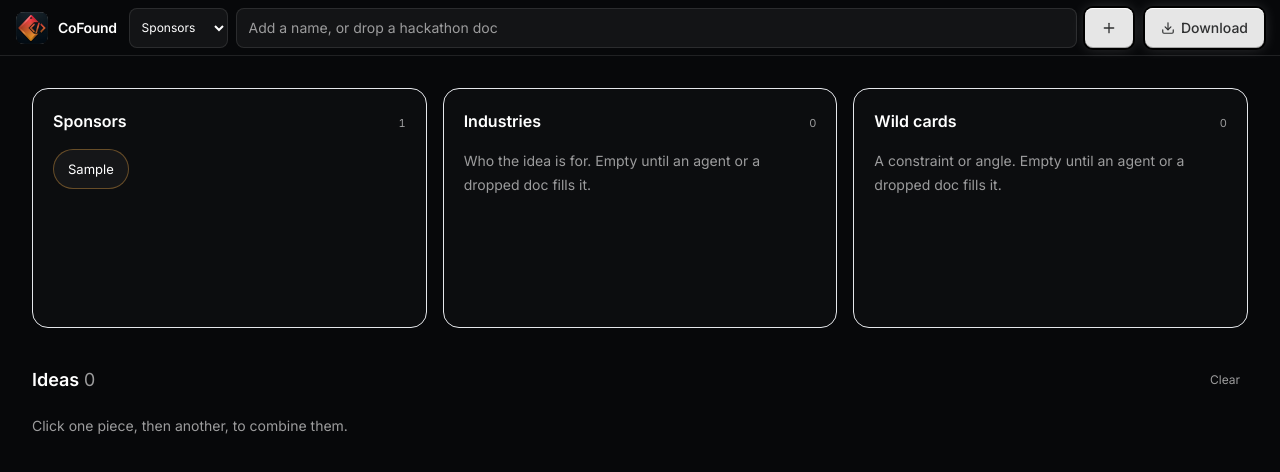
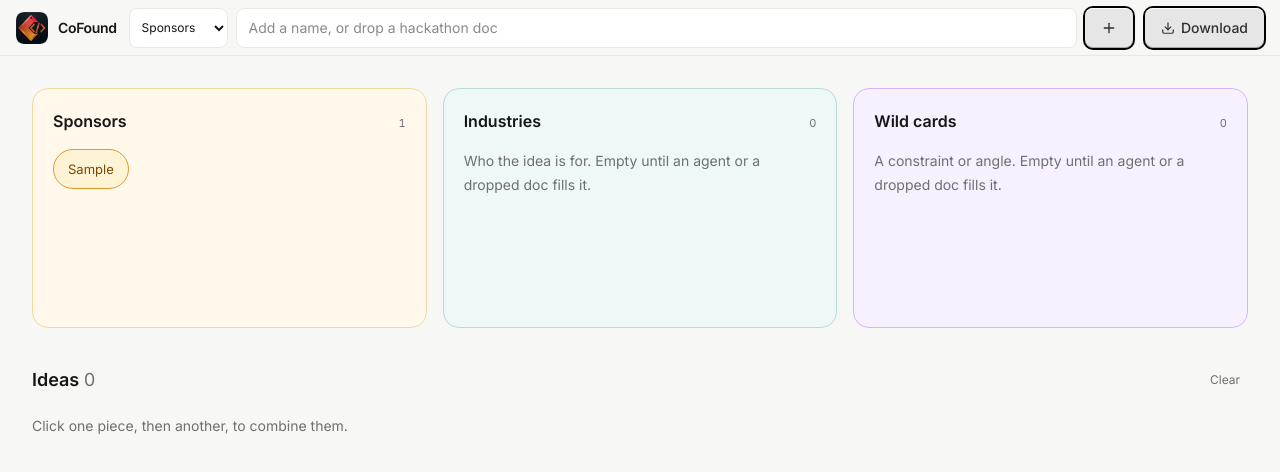
Before and after one commit to fozagtx/AgentTag, a Next.js app: page / in a window 1280 px wide. Both pictures are taken after typing "Sample" into the empty fields and a click on the button "Add". Shown: the top 472 px of the page. Built offline with nearby package versions, Linux system fonts and the light colour scheme.

Commit message:
switch canvas to light UI with distinct stack colors

```diff
--- a/app/globals.css
+++ b/app/globals.css
@@ -5,8 +5,8 @@
 @tailwind utilities;
 
 :root {
-  --canvas: #07080a;
-  --muted: #9c9c9d;
+  --canvas: #f7f7f5;
+  --muted: #6f6f6f;
   --white: #ffffff;
   --keycap: #e6e6e6;
   --keycap-ink: #2f3031;
@@ -26,7 +26,7 @@
 html,
 body {
   background: var(--canvas);
-  color: var(--white);
+  color: #161616;
   font-family: var(--font-sans), Inter, ui-sans-serif, system-ui, sans-serif;
   overflow-x: hidden;
   -webkit-font-smoothing: antialiased;
@@ -97,33 +97,49 @@ body {
   min-height: 40px;
   padding: 0 14px;
   border-radius: 999px;
-  border: 1px solid rgba(255, 255, 255, 0.12);
-  background: rgba(255, 255, 255, 0.04);
-  color: #fff;
+  border: 1px solid #e8e8e4;
+  background: #fff;
+  color: #161616;
   font-size: 13px;
   line-height: 1;
   transition: border-color 120ms ease, background 120ms ease;
 }
 
-.chip:hover {
-  border-color: rgba(255, 255, 255, 0.28);
-}
-
 .chip-sponsor {
-  border-color: rgba(255, 179, 71, 0.35);
+  background: #fff3d6;
+  border-color: #e09a2b;
+  color: #7a4a00;
 }
 
 .chip-industry {
-  border-color: rgba(255, 255, 255, 0.16);
+  background: #e4f4f1;
+  border-color: #2a9d8f;
+  color: #145a52;
 }
 
 .chip-wild {
-  border-color: rgba(255, 47, 58, 0.28);
+  background: #f3e8ff;
+  border-color: #7c3aed;
+  color: #4c1d95;
 }
 
 .chip.is-on {
-  background: rgba(255, 107, 74, 0.18);
-  border-color: #ff6b4a;
+  box-shadow: 0 0 0 2px #161616;
+}
+
+.field-sponsor {
+  background: #fff8eb;
+  border-color: #f0d9a0;
+}
+
+.field-industry {
+  background: #eef8f6;
+  border-color: #b8ddd6;
+}
+
+.field-wild {
+  background: #f7f0ff;
+  border-color: #d8b4fe;
 }
 
 .pill-nav {
--- a/app/layout.tsx
+++ b/app/layout.tsx
@@ -30,7 +30,7 @@ export default function RootLayout({ children }: { children: React.ReactNode })
   return (
     <html lang="en">
       <body
-        className={`${inter.variable} ${jetbrains.variable} min-h-screen bg-[#07080a] text-white antialiased selection:bg-[#ff6b4a] selection:text-white`}
+        className={`${inter.variable} ${jetbrains.variable} min-h-screen bg-[#f7f7f5] text-[#161616] antialiased selection:bg-[#ffb347] selection:text-[#161616]`}
         style={{ fontFamily: "var(--font-sans), Inter, sans-serif" }}
       >
         <Script src="/client.js" strategy="afterInteractive" />
--- a/components/IdeaCanvas.tsx
+++ b/components/IdeaCanvas.tsx
@@ -98,10 +98,10 @@ export default function IdeaCanvas() {
   };
 
   return (
-    <div className="flex min-h-dvh flex-col bg-[#07080a] text-white">
-      <header className="shrink-0 border-b border-white/10 px-4 py-3 space-y-3 sm:space-y-0 sm:flex sm:h-14 sm:items-center sm:gap-3 sm:py-0">
+    <div className="flex min-h-dvh flex-col bg-[#f7f7f5] text-[#161616]">
+      <header className="shrink-0 border-b border-[#e8e8e4] bg-[#f7f7f5] px-4 py-3 space-y-3 sm:space-y-0 sm:flex sm:h-14 sm:items-center sm:gap-3 sm:py-0">
         <div className="flex items-center justify-between gap-3">
-          <BrandMark />
+          <BrandMark light />
           <button
             type="button"
             onClick={download}
@@ -115,7 +115,7 @@ export default function IdeaCanvas() {
             value={field}
             onChange={(e) => setField(e.target.value as ElementKind)}
             aria-label="Field"
-            className="h-10 rounded-lg border border-white/10 bg-white/5 px-2 text-xs text-white focus:outline-none"
+            className="h-10 rounded-lg border border-[#e8e8e4] bg-white px-2 text-xs text-[#161616] focus:outline-none"
           >
             {FIELDS.map((f) => (
               <option key={f.id} value={f.id}>
@@ -128,7 +128,7 @@ export default function IdeaCanvas() {
             onChange={(e) => setCustom(e.target.value)}
             placeholder="Add a name, or drop a hackathon doc"
             aria-label="Add a stack"
-            className="min-w-0 flex-1 rounded-lg border border-white/10 bg-white/5 px-3 py-2 text-sm text-white placeholder:text-[#9c9c9d] focus:outline-none min-h-10"
+            className="min-w-0 flex-1 rounded-lg border border-[#e8e8e4] bg-white px-3 py-2 text-sm text-[#161616] placeholder:text-[#8a8a8a] focus:outline-none min-h-10"
           />
           <button type="submit" className="btn-keycap h-10 min-h-10 px-3" aria-label="Add">
             <Plus className="h-4 w-4" />
@@ -163,16 +163,16 @@ export default function IdeaCanvas() {
             return (
               <section
                 key={f.id}
-                className={`min-h-[240px] rounded-[16px] border p-5 ${
-                  dragging ? "border-[#ff6b4a]" : "border-white/12"
-                } bg-white/[0.02]`}
+                className={`field-${f.id} min-h-[240px] rounded-[16px] border p-5 ${
+                  dragging ? "ring-2 ring-[#161616]" : ""
+                }`}
               >
                 <div className="flex items-baseline justify-between gap-2 mb-4">
                   <h1 className="text-base font-semibold">{f.label}</h1>
-                  <span className="text-[11px] tabular-nums text-[#9c9c9d]">{items.length}</span>
+                  <span className="text-[11px] tabular-nums text-[#6f6f6f]">{items.length}</span>
                 </div>
                 {items.length === 0 ? (
-                  <p className="text-sm leading-6 text-[#9c9c9d]">{f.hint}. Empty until an agent or a dropped doc fills it.</p>
+                  <p className="text-sm leading-6 text-[#6f6f6f]">{f.hint}. Empty until an agent or a dropped doc fills it.</p>
                 ) : (
                   <div className="flex flex-wrap gap-2.5">
                     {items.map((el) => (
@@ -198,43 +198,43 @@ export default function IdeaCanvas() {
         <section className="pb-10">
           <div className="flex items-center justify-between gap-3 mb-4">
             <h2 className="text-lg font-semibold">
-              Ideas <span className="text-[#9c9c9d] font-normal tabular-nums">{state.ideas.length}</span>
+              Ideas <span className="text-[#6f6f6f] font-normal tabular-nums">{state.ideas.length}</span>
             </h2>
             {state.pieces.length > 0 || state.ideas.length > 0 ? (
               <button
                 type="button"
                 onClick={() => resetCanvas()}
-                className="text-xs text-[#9c9c9d] hover:text-white min-h-10 px-2"
+                className="text-xs text-[#6f6f6f] hover:text-[#161616] min-h-10 px-2"
               >
                 Clear
               </button>
             ) : null}
           </div>
           {state.ideas.length === 0 ? (
-            <p className="text-sm text-[#9c9c9d]">Click one piece, then another, to combine them.</p>
+            <p className="text-sm text-[#6f6f6f]">Click one piece, then another, to combine them.</p>
           ) : (
             <ul className="space-y-4">
               {state.ideas.map((idea) => (
-                <li key={idea.id} className="rounded-[14px] border border-white/10 bg-white/[0.03] p-5">
+                <li key={idea.id} className="rounded-[14px] border border-[#e8e8e4] bg-white p-5">
                   <div className="flex items-start justify-between gap-4">
                     <div className="min-w-0">
                       <h3 className="text-base font-semibold">{idea.title}</h3>
-                      <p className="mt-2 text-sm text-[#c8c8c8] leading-relaxed">{idea.pitch}</p>
+                      <p className="mt-2 text-sm text-[#6f6f6f] leading-relaxed">{idea.pitch}</p>
                     </div>
                     <button
                       type="button"
                       onClick={() => removeIdea(idea.id)}
-                      className="shrink-0 text-[#9c9c9d] hover:text-white min-h-10 min-w-10 inline-flex items-center justify-center"
+                      className="shrink-0 text-[#6f6f6f] hover:text-[#161616] min-h-10 min-w-10 inline-flex items-center justify-center"
                       aria-label={`Remove ${idea.title}`}
                     >
                       <X className="h-4 w-4" />
                     </button>
                   </div>
                   {idea.scamper ? (
-                    <ul className="mt-4 space-y-2 text-sm text-[#9c9c9d]">
+                    <ul className="mt-4 space-y-2 text-sm text-[#6f6f6f]">
                       {Object.entries(idea.scamper).map(([k, v]) => (
                         <li key={k}>
-                          <span className="text-white/80">{k}.</span> {v}
+                          <span className="text-[#161616]">{k}.</span> {v}
                         </li>
                       ))}
                     </ul>
@@ -242,7 +242,7 @@ export default function IdeaCanvas() {
                     <button
                       type="button"
                       onClick={() => runScamper(idea.id)}
-                      className="mt-4 text-sm text-[#ffb347] hover:text-white min-h-10"
+                      className="mt-4 text-sm text-[#145a52] hover:text-[#161616] min-h-10"
                     >
                       Push with SCAMPER
                     </button>
```
